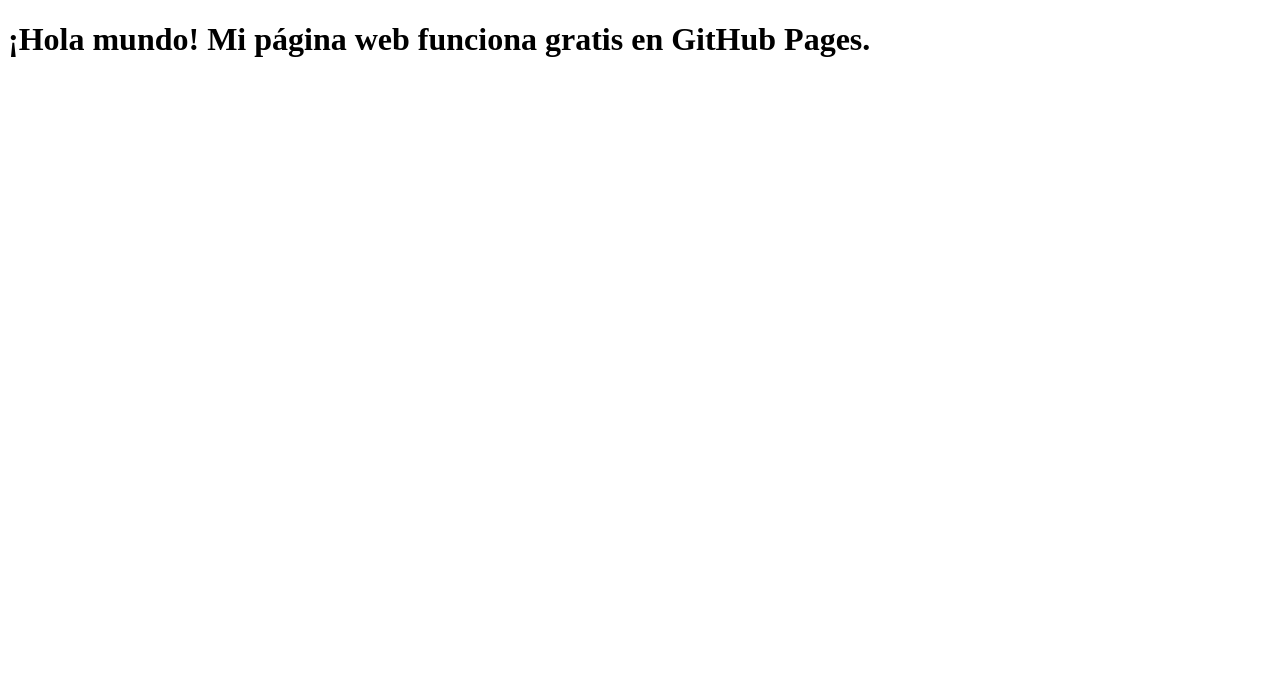
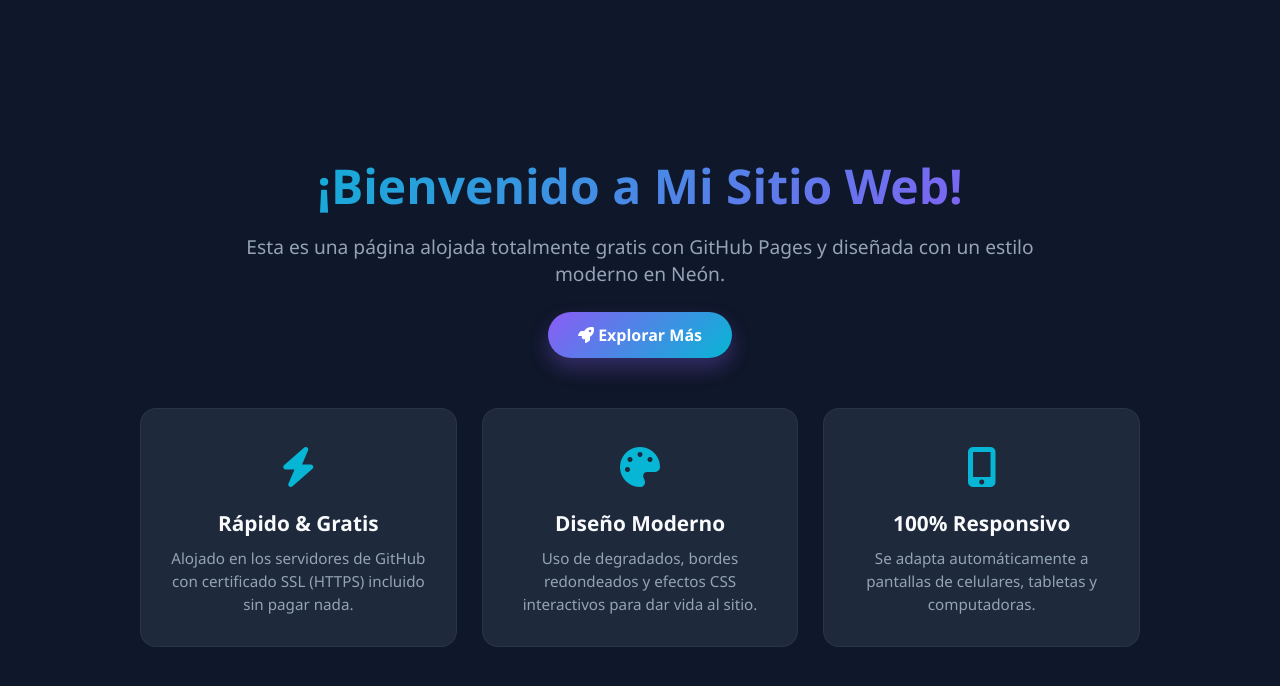
Before and after one commit to jhhg0508/EconomiServerRp, a plain HTML site: page index.html in a window 1280 px wide. Drawn offline with Linux system fonts and the light colour scheme.

Commit message:
Update index.html

```diff
--- a/index.html
+++ b/index.html
@@ -2,9 +2,156 @@
 <html lang="es">
 <head>
     <meta charset="UTF-8">
-    <title>Mi Web en GitHub</title>
+    <meta name="viewport" content="width=device-width, initial-scale=1.0">
+    <title>Mi Sitio Increíble</title>
+    <!-- Íconos de FontAwesome -->
+    <link rel="stylesheet" href="https://cdnjs.cloudflare.com/ajax/libs/font-awesome/6.4.0/css/all.min.css">
+    <style>
+        /* Variables de Colores */
+        :root {
+            --bg-dark: #0f172a;
+            --card-bg: #1e293b;
+            --accent-purple: #8b5cf6;
+            --accent-cyan: #06b6d4;
+            --text-light: #f8fafc;
+            --text-muted: #94a3b8;
+        }
+
+        * {
+            margin: 0;
+            padding: 0;
+            box-sizing: border-box;
+            font-family: 'Segoe UI', Tahoma, Geneva, Verdana, sans-serif;
+        }
+
+        body {
+            background-color: var(--bg-dark);
+            color: var(--text-light);
+            min-height: 100vh;
+            display: flex;
+            flex-direction: column;
+            align-items: center;
+            justify-content: center;
+            padding: 20px;
+        }
+
+        /* Banner Principal (Hero) */
+        .hero {
+            text-align: center;
+            max-width: 800px;
+            margin-bottom: 50px;
+        }
+
+        .title {
+            font-size: 3rem;
+            font-weight: 800;
+            background: linear-gradient(135deg, var(--accent-cyan), var(--accent-purple));
+            -webkit-background-clip: text;
+            -webkit-text-fill-color: transparent;
+            margin-bottom: 15px;
+            animation: fadeIn 1.5s ease-in-out;
+        }
+
+        .subtitle {
+            color: var(--text-muted);
+            font-size: 1.2rem;
+            margin-bottom: 25px;
+        }
+
+        .btn-primary {
+            display: inline-block;
+            padding: 12px 30px;
+            border-radius: 50px;
+            background: linear-gradient(135deg, var(--accent-purple), var(--accent-cyan));
+            color: #fff;
+            text-decoration: none;
+            font-weight: bold;
+            box-shadow: 0 10px 20px rgba(139, 92, 246, 0.3);
+            transition: all 0.3s ease;
+        }
+
+        .btn-primary:hover {
+            transform: translateY(-3px);
+            box-shadow: 0 15px 25px rgba(6, 182, 212, 0.5);
+        }
+
+        /* Rejilla de Tarjetas */
+        .grid-container {
+            display: grid;
+            grid-template-columns: repeat(auto-fit, minmax(250px, 1fr));
+            gap: 25px;
+            width: 100%;
+            max-width: 1000px;
+        }
+
+        .card {
+            background-color: var(--card-bg);
+            border-radius: 16px;
+            padding: 30px;
+            border: 1px solid rgba(255, 255, 255, 0.05);
+            transition: all 0.3s ease;
+            text-align: center;
+        }
+
+        .card:hover {
+            transform: translateY(-8px);
+            border-color: var(--accent-cyan);
+            box-shadow: 0 10px 30px rgba(6, 182, 212, 0.2);
+        }
+
+        .card-icon {
+            font-size: 2.5rem;
+            color: var(--accent-cyan);
+            margin-bottom: 15px;
+        }
+
+        .card h3 {
+            margin-bottom: 10px;
+            font-size: 1.3rem;
+        }
+
+        .card p {
+            color: var(--text-muted);
+            font-size: 0.95rem;
+            line-height: 1.5;
+        }
+
+        /* Animación de entrada */
+        @keyframes fadeIn {
+            from { opacity: 0; transform: translateY(-20px); }
+            to { opacity: 1; transform: translateY(0); }
+        }
+    </style>
 </head>
 <body>
-    <h1>¡Hola mundo! Mi página web funciona gratis en GitHub Pages.</h1>
+
+    <!-- Sección Principal -->
+    <section class="hero">
+        <h1 class="title">¡Bienvenido a Mi Sitio Web!</h1>
+        <p class="subtitle">Esta es una página alojada totalmente gratis con GitHub Pages y diseñada con un estilo moderno en Neón.</p>
+        <a href="#tarjetas" class="btn-primary"><i class="fa-solid fa-rocket"></i> Explorar Más</a>
+    </section>
+
+    <!-- Sección de Tarjetas -->
+    <div class="grid-container" id="tarjetas">
+        <div class="card">
+            <div class="card-icon"><i class="fa-solid fa-bolt"></i></div>
+            <h3>Rápido & Gratis</h3>
+            <p>Alojado en los servidores de GitHub con certificado SSL (HTTPS) incluido sin pagar nada.</p>
+        </div>
+
+        <div class="card">
+            <div class="card-icon"><i class="fa-solid fa-palette"></i></div>
+            <h3>Diseño Moderno</h3>
+            <p>Uso de degradados, bordes redondeados y efectos CSS interactivos para dar vida al sitio.</p>
+        </div>
+
+        <div class="card">
+            <div class="card-icon"><i class="fa-solid fa-mobile-screen-button"></i></div>
+            <h3>100% Responsivo</h3>
+            <p>Se adapta automáticamente a pantallas de celulares, tabletas y computadoras.</p>
+        </div>
+    </div>
+
 </body>
 </html>
```
